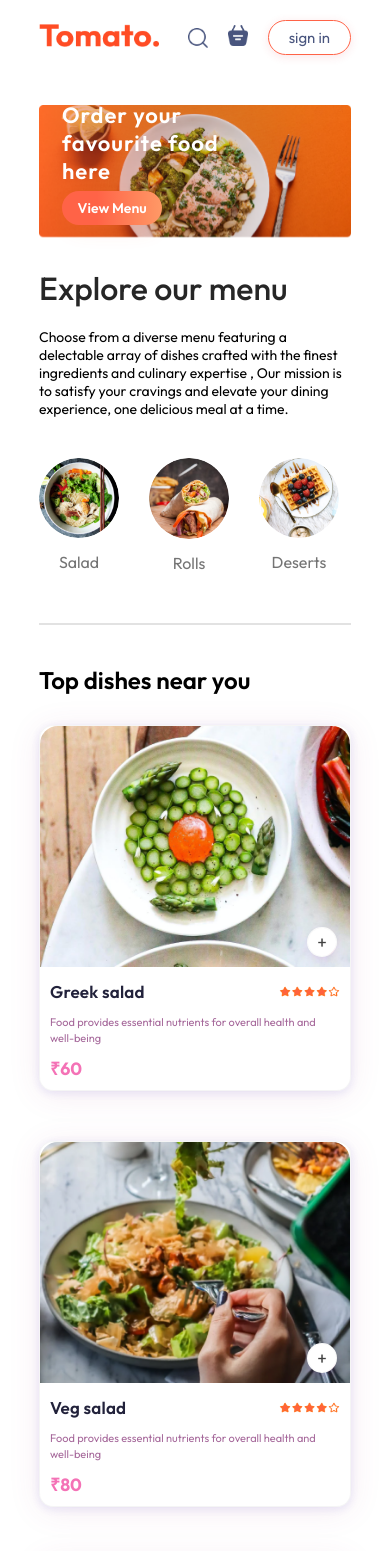
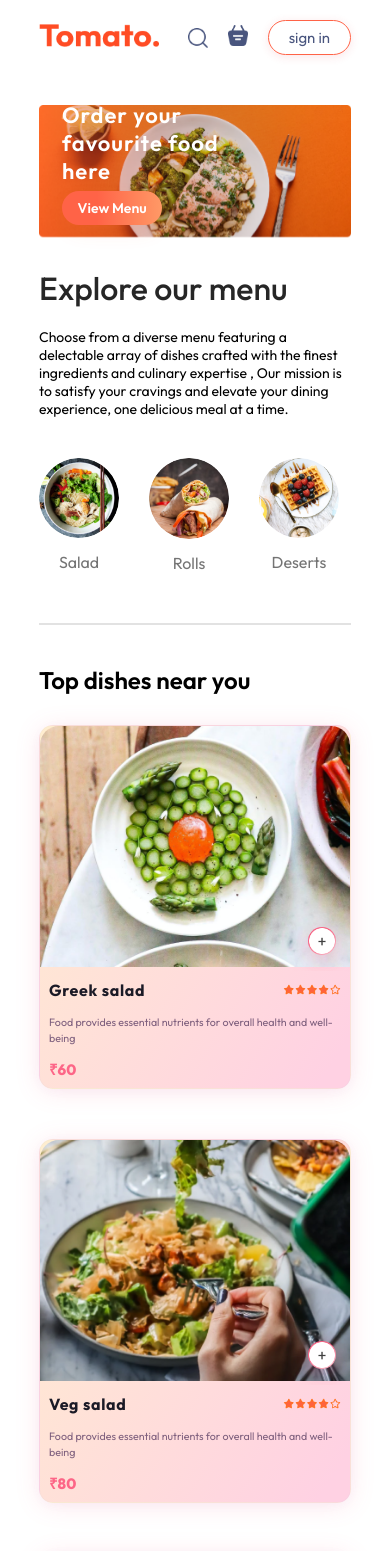
Before and after one commit to KanakYadav001/Food-Website, a React (Vite) app: page / in a window 390 px wide. Shown: the top 1551 px of the page. Built offline with nearby package versions, Linux system fonts and the light colour scheme.

Commit message:
add different animation

```diff
--- a/src/components/Fooditem/FoodItem.css
+++ b/src/components/Fooditem/FoodItem.css
@@ -1,13 +1,13 @@
-@keyframes foodSlideFadeIn {
+@keyframes cardEntrance {
   0% {
     opacity: 0;
-    transform: translateY(40px) scale(0.97) skewY(2deg);
-    filter: blur(3px);
+    transform: translateY(60px) scale(0.94) skewY(1.5deg);
+    filter: blur(2.3px);
   }
-  70% {
-    opacity: 0.85;
-    transform: translateY(-8px) scale(1.03) skewY(-1deg);
-    filter: blur(0.8px);
+  75% {
+    opacity: .85;
+    transform: translateY(-7px) scale(1.01) skewY(-0.7deg);
+    filter: blur(0.7px);
   }
   100% {
     opacity: 1;
@@ -16,41 +16,26 @@
   }
 }
 
-@keyframes glassPulse {
-  0%, 100% { box-shadow: 0 4px 30px 0 rgba(240,10,40,0.09), 0 1.5px 8px 0 rgba(140,140,227,0.24);}
-  45% { box-shadow: 0 10px 50px 0 rgba(237,85,83,0.17), 0 6px 22px 0 rgba(140,140,227,0.18);}
-}
-
-@keyframes iconPulse {
-  0% { transform: scale(0.7) rotate(-15deg); opacity: .6; }
-  65% { transform: scale(1.13) rotate(10deg); opacity: 1; }
-  100% { transform: scale(1) rotate(0); opacity: 1; }
-}
-
 .food-item {
   width: 100%;
   margin: auto;
-  border-radius: 20px;
-  background: rgba(255,255,255,0.13);
-  backdrop-filter: blur(15px) saturate(1.2);
-  box-shadow: 0 4px 32px 0 rgba(170,54,124,0.10), 0 2px 8px 0 rgba(140,140,227,0.20);
-  border: 1.5px solid rgba(200,200,200,0.18);
+  border-radius: 21px;
+  border: 1.7px solid rgba(200,200,220,0.12);
+  background: linear-gradient(122deg, #ffeecf 0%, #ffd1e3 94%);
+  box-shadow: 0 3px 24px 0 #fd668726, 0 2px 16px -4px #9f94ed19;
   transition:
-    box-shadow 0.28s cubic-bezier(.44,1.35,.36,1.09),
-    transform 0.24s cubic-bezier(.44,1.35,.36,1.09),
-    background 0.2s;
-  /* DO NOT add opacity: 0 here! */
-  animation: foodSlideFadeIn 0.95s cubic-bezier(.41,1.1,.36,1.15) forwards;
+    box-shadow 0.55s cubic-bezier(.65,1.35,.36,1.09),
+    transform 0.58s cubic-bezier(.62,1.15,.36,1.09),
+    background 0.30s;
+  animation: cardEntrance 1.08s cubic-bezier(.43,1.11,.36,1.2) forwards;
   overflow: hidden;
+  position: relative;
 }
 
 .food-item:hover {
-  transform: translateY(-15px) scale(1.047) rotate(-1.5deg);
-  box-shadow: 0 14px 52px -16px tomato,
-              0 9px 42px -8px #facc15aa,
-              0 0px 0px #00fae4;
-  background: rgba(255,255,255,0.18);
-  animation: glassPulse 0.9s 1;
+  box-shadow: 0 7px 38px -12px #fd6687cc, 0 4px 32px -6px #caa8ff33;
+  background: linear-gradient(115deg, #ffe6c5 14%, #faf9fa 80%);
+  transform: scale(1.025) rotate(-1.1deg) skewY(-0.5deg);
 }
 
 .food-item-img-container {
@@ -60,39 +45,88 @@
 
 .food-item-image {
   width: 100%;
-  border-radius: 18px 18px 0 0;
-  will-change: transform;
-  transition: transform 0.50s cubic-bezier(.47,1.68,.33,.92);
+  border-radius: 19px 19px 0 0;
+  transition: transform 0.53s cubic-bezier(.44,1.7,.33,1);
 }
 
-/* Parallax Image Movement */
 .food-item:hover .food-item-image {
-  transform: scale(1.095) translateY(-8px) rotate(-2.5deg);
+  transform: scale(1.085) translateY(-6px) rotate(-2deg);
 }
 
-/* Add/Remove Button/Counter Area */
-.food-item-img-container .add,
-.food-item-counter {
-  animation: iconPulse 0.66s cubic-bezier(.55,1.45,.55,.94);
+.food-item-info {
+  padding: 22px 25px 16px 25px;
 }
+
+.food-item-name-rating {
+  display: flex;
+  justify-content: space-between;
+  align-items: center;
+  margin-bottom: 15px;
+}
+.food-item-name-rating p {
+  font-size: 22px;
+  font-weight: 700;
+  letter-spacing: .7px;
+  color: #1b1a26;
+}
+.food-item-name-rating img {
+  width: 73px;
+}
+.food-item-desc {
+  color: #7f607e;
+  font-size: 15px;
+  margin-bottom: 5px;
+  line-height: 1.48;
+}
+.food-item-price {
+  color: #fd6687;
+  font-size: 25px;
+  font-weight: 800;
+  margin: 12px 0px 0 0;
+}
+
+/* Add to cart button unique badge and ripple */
 .food-item-img-container .add {
   width: 38px;
   position: absolute;
-  bottom: 14px;
-  right: 13px;
+  bottom: 16px;
+  right: 14px;
   cursor: pointer;
   border-radius: 50%;
-  background: linear-gradient(135deg, #fff 80%, #f472b6 120%);
-  box-shadow: 0 4px 14px -7px #a21caf82;
-  transition: box-shadow 0.18s, transform 0.2s, background 0.22s;
+  background: linear-gradient(145deg, #fd6687 35%, #fff 140%);
+  box-shadow: 0 6px 20px -8px #fd668777;
+  filter: drop-shadow(0 5px 10px #fd668744);
+  transition:
+    box-shadow 0.53s cubic-bezier(.45,1.35,.63,1.11),
+    transform 0.46s cubic-bezier(.57,1.46,.53,1.03),
+    background 0.36s;
 }
 
 .food-item-img-container .add:hover {
-  background: linear-gradient(117deg, #f472b6 30%, #fff 100%);
-  box-shadow: 0 12px 34px -8px #f472b688, 0 2px 6px #94a3b888;
-  transform: scale(1.15) rotate(-18deg);
+  background: linear-gradient(111deg, #fff 20%, #d8b0e1 95%);
+  box-shadow: 0 16px 38px -10px #fd668777, 0 2px 12px #d8b0e155;
+  transform: scale(1.1) rotate(-14deg);
 }
 
+/* New: subtle animated badge (like pulse) */
+.food-item-img-container .add::after {
+  content: "";
+  position: absolute;
+  left: 50%; top: 50%;
+  width: 45px; height: 45px;
+  pointer-events: none;
+  border-radius: 50%;
+  background: radial-gradient(circle, #fd668745 0%, transparent 70%);
+  transform: translate(-50%,-50%) scale(0);
+  animation: badgePulse 1.8s infinite cubic-bezier(.42,1.73,.34,.98);
+}
+
+@keyframes badgePulse {
+  0%, 100% { transform: translate(-50%,-50%) scale(0.8); opacity: .8;}
+  65%     { transform: translate(-50%,-50%) scale(1.2); opacity: 0.3;}
+}
+
+/* Counter area with modern treatment */
 .food-item-counter {
   position: absolute;
   bottom: 15px;
@@ -100,79 +134,49 @@
   display: flex;
   align-items: center;
   gap: 10px;
-  padding: 7px 14px 7px 8px;
+  padding: 9px 15px 9px 9px;
   border-radius: 44px;
-  background: rgba(255,255,255,0.90);
-  box-shadow: 0 7px 34px -10px #f472b677;
-  backdrop-filter: blur(4px);
+  background: rgba(255,255,255,0.93);
+  box-shadow: 0 8px 22px -9px #fd6687aa;
+  backdrop-filter: blur(7px);
+  animation: badgePulse 0.9s;
 }
 
 .food-item-counter img {
-  width: 28px;
+  width: 30px;
   cursor: pointer;
   background: #fff;
   border-radius: 50%;
-  transition: transform 0.15s, box-shadow 0.17s;
+  transition:
+    transform 0.39s cubic-bezier(.45,1.55,.63,1),
+    box-shadow 0.33s cubic-bezier(.45,1.55,.63,1);
 }
 .food-item-counter img:hover {
-  transform: scale(1.19) rotate(-9deg);
-  box-shadow: 0 2px 14px -8px #f472b6;
+  transform: scale(1.17) rotate(-9deg);
+  box-shadow: 0 2px 14px -8px #fd6687;
 }
 
-.food-item-info {
-  padding: 20px 22px 16px 22px;
-}
-
-.food-item-name-rating {
-  display: flex;
-  justify-content: space-between;
-  align-items: center;
-  margin-bottom: 13px;
-}
-.food-item-name-rating p {
-  font-size: 22px;
-  font-weight: 600;
-  letter-spacing: .2px;
-  color: #22223b;
-}
-.food-item-name-rating img {
-  width: 75px;
-}
-.food-item-desc {
-  color: #a6699b;
-  font-size: 13.5px;
-  margin-bottom: 4px;
-  line-height: 1.4;
-}
-.food-item-price {
-  color: #f472b6;
-  font-size: 23px;
-  font-weight: 700;
-  margin: 10px 0px 0 0;
-}
-
-/* Responsive for smaller screens */
 @media (max-width: 900px) {
   .food-item-info {
-    padding: 16px;
+    padding: 15px;
   }
   .food-item-name-rating img {
-    width: 61px;
+    width: 58px;
   }
   .food-item-desc {
-    font-size: 12.5px;
+    font-size: 13.5px;
   }
   .food-item-price {
-    font-size: 19px;
+    font-size: 20px;
   }
 }
 @media (max-width: 750px) {
   .food-item {
     border-radius: 14px;
   }
-  .food-item-info { padding: 10px; }
-  .food-item-name-rating p { font-size: 17px; }
-  .food-item-desc { font-size: 11px; }
-  .food-item-price { font-size: 17.7px; }
-  .food-item-img-container .add { width: 30px; }
+  .food-item-info { padding: 9px; }
+  .food-item-name-rating p { font-size: 16px; }
+  .food-item-desc { font-size: 10.7px; }
+  .food-item-price { font-size: 15px; }
+  .food-item-img-container .add { width: 28px; }
 }
```
